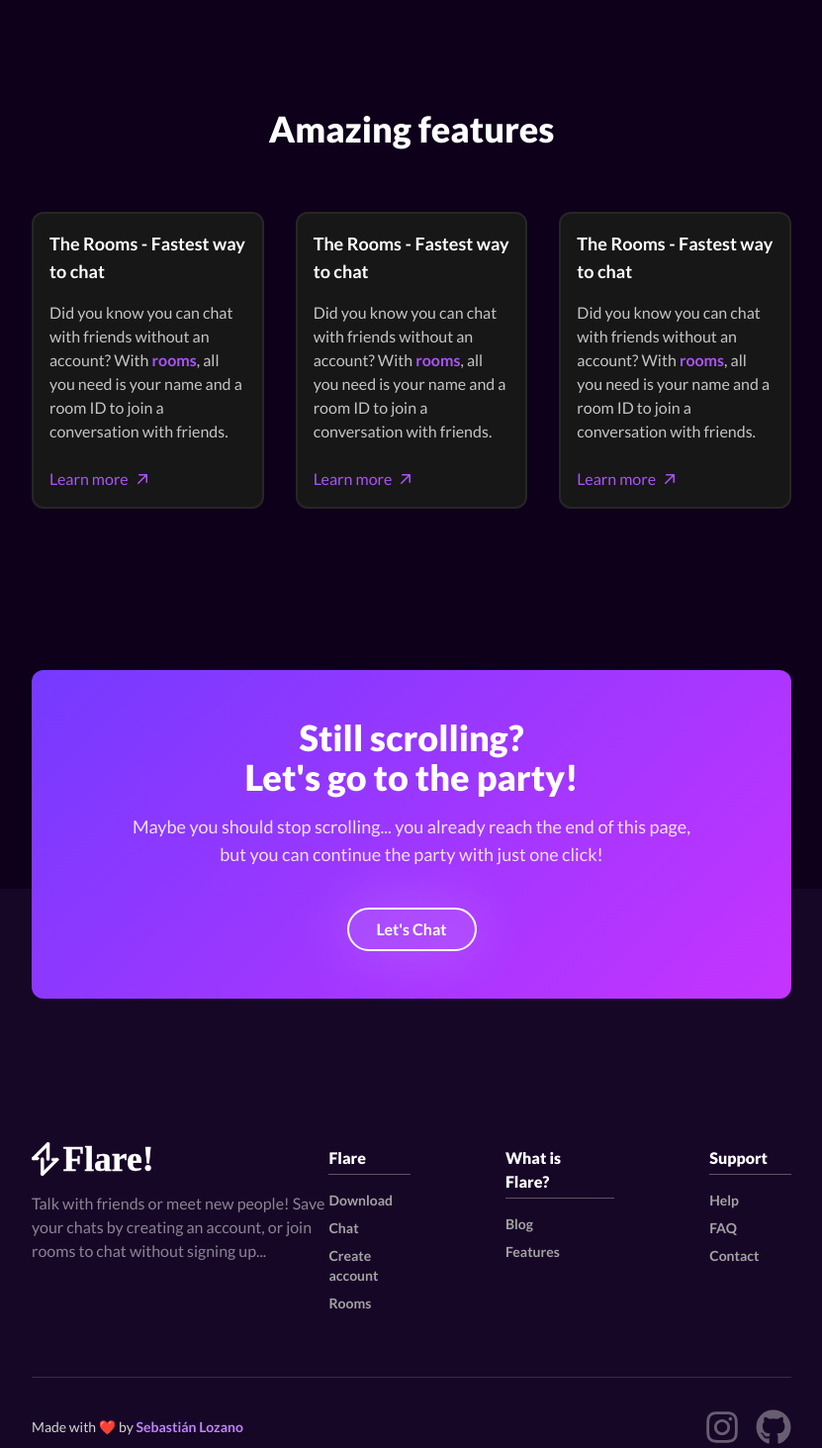
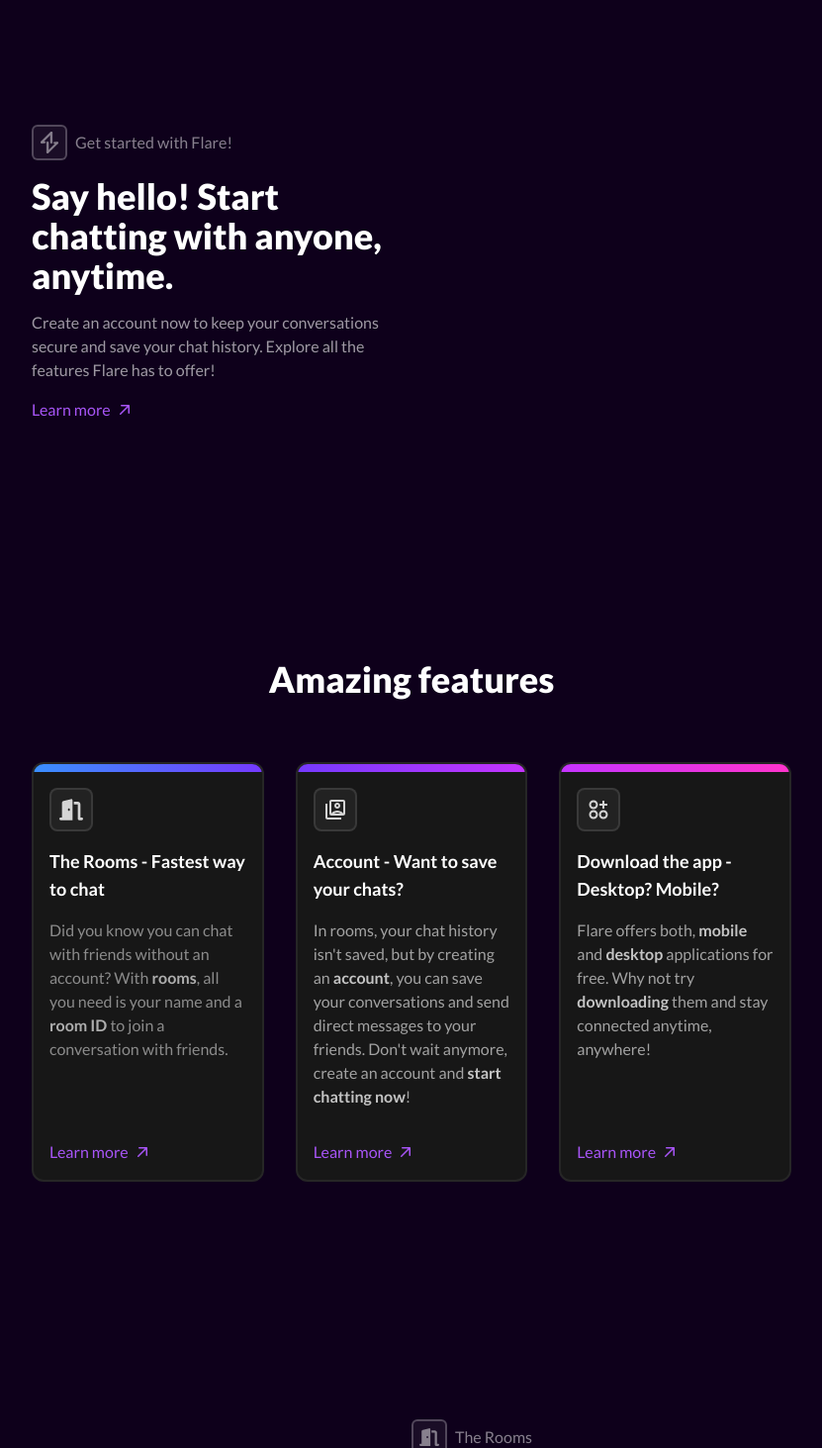
Before and after one commit to SebastianL-dev/Flare, a Next.js app in the folder client/web/: page / in a window 1280 px wide. Shown: the part 880-2343 px from the top of the page at 99% size, without its empty margins (224-1055 px from the left). Built offline with nearby package versions, Linux system fonts and the light colour scheme; no server answers.

Commit message:
feat(web-home): add home information ✨
- Improve cards information design.

- Add "Get started" section.

- Add "The Rooms" section.

- Create a component for home information sections.

```diff
--- a/client/web/src/app/page.tsx
+++ b/client/web/src/app/page.tsx
@@ -4,14 +4,20 @@ import Header from "@/components/common/header";
 import Image from "next/image";
 import ChatImg from "@/../public/images/Chat.svg";
 import HomeCard from "@/components/homeCard";
+import { FaDoorOpen } from "react-icons/fa6";
+import { MdOutlineSwitchAccount } from "react-icons/md";
+import { RiApps2AddLine } from "react-icons/ri";
+import FlareLogoWhite from "@/../public/images/logos/svg/Logo-White.svg";
+import HomeInfo from "@/components/homeInfo";
 
 export const runtime = "edge";
 
 export default function Home() {
   return (
+    // FIXME: Fix HTML sematic, add aria labels and others
     <>
       <Header />
-      <main className="mx-[20%] pt-44 pb-96 grid gap-56">
+      <main className="mx-[20%] pt-44 pb-96 grid gap-60">
         <section className="my-16 rounded-xl flex items-center bg-card-right justify-between gap-8">
           <div className="max-w-[50%] flex flex-col gap-16">
             <div className="flex flex-col gap-4">
@@ -48,13 +54,101 @@ export default function Home() {
             />
           </div>
         </section>
+        <section className="flex justify-between">
+          <HomeInfo
+            icon={
+              <Image
+                width={18}
+                height={18}
+                src={FlareLogoWhite}
+                alt="Flare logo in color white"
+              />
+            }
+            infoText="Get started with Flare!"
+            tittle="Say hello! Start chatting with anyone, anytime."
+            text="Create an account now to keep your conversations secure and save
+              your chat history. Explore all the features Flare has to offer!"
+          />
+          <div className="max-w-1/2 w-1/2"></div>
+        </section>
         <section className="flex flex-col items-center gap-16">
           <h2 className="text-4xl font-black">Amazing features</h2>
           <div className="flex gap-8">
-            <HomeCard />
-            <HomeCard />
-            <HomeCard />
+            <HomeCard
+              tittle="The Rooms - Fastest way to chat"
+              text={
+                <p className="text-base text-white text-opacity-50">
+                  Did you know you can chat with friends without an account?
+                  With{" "}
+                  <strong className="text-white text-opacity-65">rooms</strong>,
+                  all you need is your name and a{" "}
+                  <strong className="text-white text-opacity-65">
+                    room ID
+                  </strong>{" "}
+                  to join a conversation with friends.
+                </p>
+              }
+              link="/"
+              info="rooms"
+              icon={<FaDoorOpen className="h-6 w-6 text-neutral-300" />}
+            />
+            <HomeCard
+              tittle="Account - Want to save your chats?"
+              text={
+                <>
+                  <p className="text-base text-white text-opacity-60">
+                    In rooms, your chat history isn't saved, but by creating an{" "}
+                    <strong className="text-white text-opacity-75">
+                      account
+                    </strong>
+                    , you can save your conversations and send direct messages
+                    to your friends. Don't wait anymore, create an account and{" "}
+                    <strong className="text-white text-opacity-75">
+                      start chatting now
+                    </strong>
+                    !
+                  </p>
+                </>
+              }
+              link="/"
+              info="accounts"
+              icon={
+                <MdOutlineSwitchAccount className="h-6 w-6 text-neutral-300" />
+              }
+            />
+            <HomeCard
+              tittle="Download the app - Desktop? Mobile?"
+              text={
+                <p className="text-base text-white text-opacity-60">
+                  Flare offers both,{" "}
+                  <strong className="text-white text-opacity-75">mobile</strong>{" "}
+                  and{" "}
+                  <strong className="text-white text-opacity-75">
+                    desktop
+                  </strong>{" "}
+                  applications for free. Why not try{" "}
+                  <strong className="text-white text-opacity-75">
+                    downloading
+                  </strong>{" "}
+                  them and stay connected anytime, anywhere!
+                </p>
+              }
+              link="/"
+              info="desktop and mobile apps"
+              icon={<RiApps2AddLine className="h-6 w-6 text-neutral-300" />}
+            />
           </div>
+        </section>
+        <section className="flex justify-between flex-row-reverse">
+          <HomeInfo
+            icon={<FaDoorOpen className="h-5 w-5" />}
+            infoText="The Rooms"
+            tittle="The Rooms? A new place to stay?"
+            text="'The Rooms' provide a fast and easy way to chat with your
+              friends.No need for an account! Just jump into a room, chat, and
+              even meet new people! However, keep in mind that conversations in
+              rooms aren't saved."
+          />
         </section>
       </main>
       <Footer />
--- a/client/web/src/components/common/footer/footerCard.tsx
+++ b/client/web/src/components/common/footer/footerCard.tsx
@@ -5,9 +5,9 @@ export default function FooterCard() {
   return (
     <article className="flex flex-col items-center py-12 footer gap-10 absolute inset-0 h-fit -top-[calc(220%_+_96px_)] rounded-xl ">
       <section className="flex flex-col gap-4">
-        <h1 className="font-black text-center text-4xl">
+        <h2 className="font-black text-center text-4xl">
           Still scrolling? <br /> Let's go to the party!
-        </h1>
+        </h2>
         <p className="text-center text-lg max-w-[580px] text-white text-opacity-85">
           Maybe you should stop scrolling... you already reach the end of this
           page, but you can continue the party with just one click!
--- a/client/web/src/components/homeCard.tsx
+++ b/client/web/src/components/homeCard.tsx
@@ -1,32 +1,53 @@
+"use client";
+
 import Link from "next/link";
-import { BsBoxArrowUpRight } from "react-icons/bs";
-import { FaArrowRightFromBracket } from "react-icons/fa6";
+import React, { useEffect, useState } from "react";
 import { HiMiniArrowUpRight } from "react-icons/hi2";
-import {
-  IoIosArrowDropright,
-  IoIosArrowForward,
-  IoMdArrowDropright,
-} from "react-icons/io";
 
-export default function HomeCard() {
+export default function HomeCard({
+  tittle,
+  text,
+  link,
+  info,
+  icon,
+}: {
+  tittle: string;
+  text: React.ReactElement;
+  link: string;
+  info: string;
+  icon: React.ReactElement;
+}) {
+  const [color, setColor] = useState<string>("");
+
+  useEffect(() => {
+    if (info == "rooms") {
+      setColor("card-features-purple-1");
+    } else if (info == "accounts") {
+      setColor("card-features-purple-2");
+    } else {
+      setColor("card-features-purple-3");
+    }
+  });
+
   return (
-    <article className="bg-neutral-900 border-2 border-neutral-800 rounded-xl p-4">
-      <div className="grid gap-4">
+    <article className="group bg-neutral-900 relative border-2 border-neutral-800 rounded-xl overflow-hidden w-[33%] h-full flex flex-col shadow-feature-card hover:scale-105 transition-all ease-bounce duration-500">
+      <div className={`flex w-full min-h-2 h-2 ${color}`}></div>
+      <div className="flex flex-grow flex-col h-max gap-4 p-4 mt-">
+        <div className="bg-white bg-opacity-5 rounded-lg py-2 w-min px-2 border-2 border-white border-opacity-10">
+          {icon}
+        </div>
         <header>
-          <h1 className="font-bold text-lg">The Rooms - Fastest way to chat</h1>
+          <h3 className="font-bold text-lg group-hover:text-purple-400 transition-all ease-linear duration-300">
+            {tittle}
+          </h3>
         </header>
-        <div className="flex flex-col gap-6">
-          <p className="text-base text-white text-opacity-75">
-            Did you know you can chat with friends without an account? With{" "}
-            <span className="text-purple-500 font-bold text-opacity-100 cursor-pointer hover:text-opacity-70 transition-all ease-linear duration-300">
-              rooms
-            </span>
-            , all you need is your name and a room ID to join a conversation
-            with friends.
-          </p>
+        <div className="flex flex-col gap-8 justify-between h-full">
+          {text}
+          {/* FIXME: fix and improve learn more button */}
           <Link
-            className="flex w-fit items-center text-purple-500 hover:text-opacity-60 gap-1 transition-all ease-linear duration-300"
-            href={"/"}
+            className="flex w-fit items-center text-purple-500 hover:text-opacity-60 gap-1 transition-all hover:gap-1.5 ease-linear duration-150"
+            href={link}
+            aria-label={`Learn more about ${info}`}
           >
             Learn more
             <HiMiniArrowUpRight className="h-5 w-5" />
--- /dev/null
+++ b/client/web/src/components/homeInfo.tsx
@@ -0,0 +1,35 @@
+import Link from "next/link";
+import { HiMiniArrowUpRight } from "react-icons/hi2";
+
+export default function HomeInfo({
+  icon,
+  infoText,
+  tittle,
+  text,
+}: {
+  icon: React.ReactElement;
+  infoText: string;
+  tittle: string;
+  text: string;
+}) {
+  return (
+    // TODO: Improve learn more button, make it prettier and create a component to use it.
+    <div className="max-w-1/2 w-1/2 flex flex-col gap-4">
+      <div className="flex gap-2 opacity-50 items-center">
+        <div className="flex bg-white bg-opacity-10 border-white border-2 border-opacity-50 rounded-md w-9 h-9 items-center justify-center">
+          {icon}
+        </div>
+        <span>{infoText}</span>
+      </div>
+      <h2 className="text-4xl font-black">{tittle}</h2>
+      <p className="text-white text-opacity-60">{text}</p>
+      <Link
+        className="flex gap-1 text-purple-500 items-center w-fit hover:text-opacity-60 transition-all ease-linear duration-300"
+        href={""}
+      >
+        <span>Learn more</span>
+        <HiMiniArrowUpRight className="h-5 w-5" />
+      </Link>
+    </div>
+  );
+}
--- a/client/web/src/styles/globals.css
+++ b/client/web/src/styles/globals.css
@@ -82,4 +82,19 @@ body::-webkit-scrollbar {
   .logo {
     filter: drop-shadow(0px 0px 20px #a855f7);
   }
+  .clip-path-poligon {
+    clip-path: polygon(0 0, 100% 0, 100% 100%, 0 100%);
+  }
+  .card-features-purple-1 {
+    background: rgb(109, 0, 255);
+    background: linear-gradient(90deg, #3a8fff 0%, #753aff 100%);
+  }
+  .card-features-purple-2 {
+    background: rgb(109, 0, 255);
+    background: linear-gradient(90deg, #753aff 0%, #c534ff 100%);
+  }
+  .card-features-purple-3 {
+    background: rgb(109, 0, 255);
+    background: linear-gradient(90deg, #c534ff 0%, #ff34cc 100%);
+  }
 }
--- a/client/web/tailwind.config.ts
+++ b/client/web/tailwind.config.ts
@@ -17,6 +17,7 @@ const config: Config = {
         "button-default-white": "0px 0px 60px 2px #ffffff2c;",
         "button-hover-1": "0px 0px 50px 2px #a855f76c;",
         "button-hover-white": "0px 0px 50px 2px #ffffff5c;",
+        "feature-card": "0px 20px 30px 0px #a855f700;",
       },
       transitionTimingFunction: {
         bounce: "cubic-bezier(0.34, 1.56, 0.64, 1)",
```
